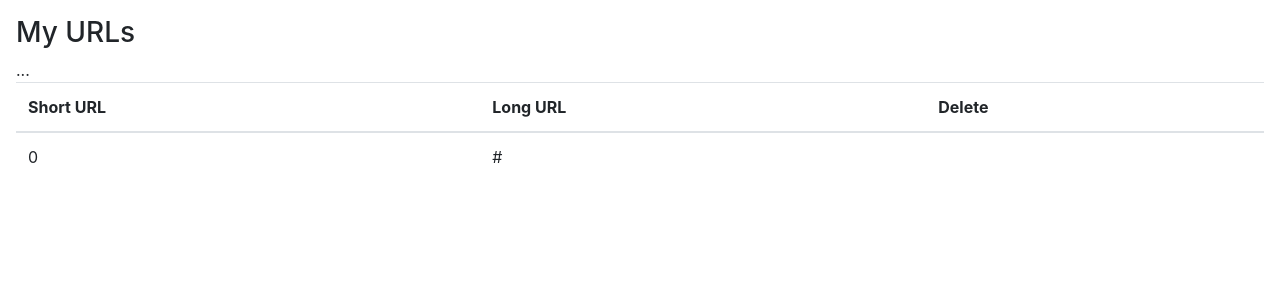
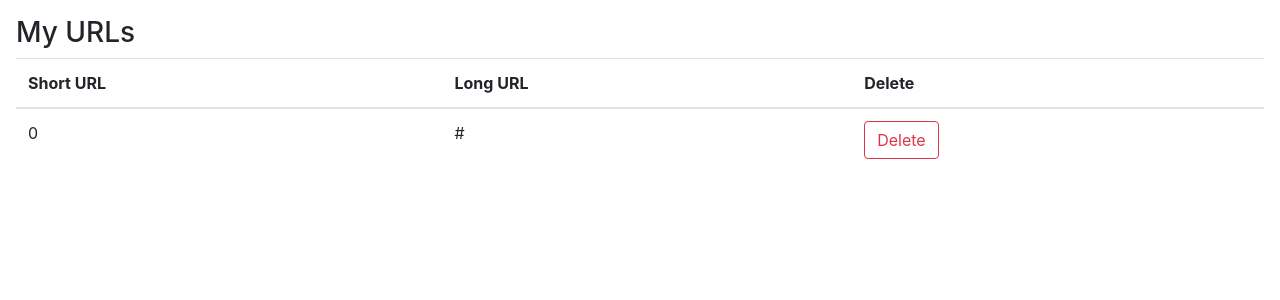
Before and after one commit to rplawn/tinyapp, a Node server app: template views/urls_index.ejs in a window 1280 px wide. Shown: the part 56-356 px from the top of the page. Run offline with Node 20, Linux system fonts and the light colour scheme; the template is opened without the code that fills it: most values are stand-ins (such as "Sample title", 1, 10 or a date in 2020); some libraries are stand-ins or nearby versions.

Commit message:
added delete form

```diff
--- a/express_server.js
+++ b/express_server.js
@@ -60,7 +60,12 @@ app.get("/urls/:shortURL", (req, res) => {
 app.post("/urls", (req, res) => {
   const shortURL = generateRandomString();
   console.log(req.body.longURL);  // Log the POST request body to the console
-  urlDatabase[shortURL]  = req.body.longURL;
+  urlDatabase[shortURL] = req.body.longURL;
   //console.log(urlDatabase);
   res.redirect(`/urls/${shortURL}`);         // Respond with 'Ok' (we will replace this)
 });
+
+app.post("/urls:shortURL/delete", (req, res) => {
+  delete urlDatabase[req.params.shortURL];
+  res.redirect(`/urls`)
+});
--- a/views/urls_index.ejs
+++ b/views/urls_index.ejs
@@ -25,7 +25,11 @@
           <tr>
             <td><%= url %> </td>
             <td><%= urls[url] %></td>
-            <form method="POST" action="/urls/9sm5xK/delete">...</form>
+            <td>
+              <form method="POST" action="/urls/<%= url %>/delete">
+                <button type="submit" class="btn btn-outline-danger">Delete</button>
+            </form>
+            </td>
           </tr>
         <% } %>
       </tbody>
```
